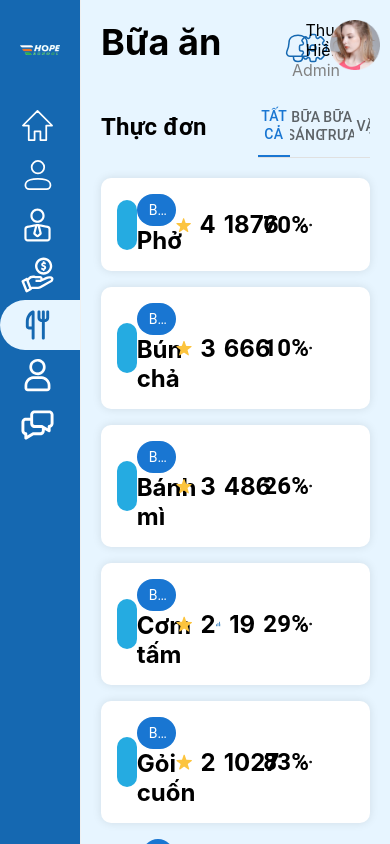
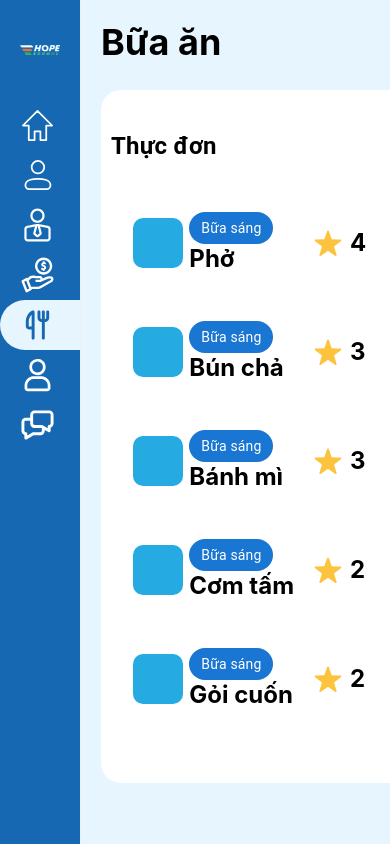
Before and after one commit to TalJa1/web-huybao, a React (Create React App) app: page /meals in a window 390 px wide. Built offline with nearby package versions, Linux system fonts and the light colour scheme.

Commit message:
Refactor MealPage layout for improved responsiveness and styling

```diff
--- a/src/views/MealPage.tsx
+++ b/src/views/MealPage.tsx
@@ -47,7 +47,8 @@ const Main: React.FC = () => {
   const currentMeals = filteredMeals.slice(indexOfFirstMeal, indexOfLastMeal);
 
   return (
-    <Box sx={{ padding: "20px" }}>
+    <Box sx={{ padding: "20px", overflowX: "auto" }}>
+      <Box sx={{ minWidth: "800px" }}>
         <Grid container>
           <Grid size={8}>
             <Box sx={{ color: "#000000", fontSize: "36px", fontWeight: "700" }}>
@@ -58,9 +59,19 @@ const Main: React.FC = () => {
             <Header />
           </Grid>
         </Grid>
+        <Box
+          sx={{
+            backgroundColor: "white",
+            padding: "10px",
+            marginTop: "20px",
+            borderRadius: "20px",
+          }}
+        >
           <Grid container alignItems="center" sx={{ marginTop: 2 }}>
             <Grid size={7}>
-          <Typography sx={{ color: "#000000", fontSize: "24px", fontWeight: "700" }}>
+              <Typography
+                sx={{ color: "#000000", fontSize: "24px", fontWeight: "700" }}
+              >
                 Thực đơn
               </Typography>
             </Grid>
@@ -99,9 +110,6 @@ const Main: React.FC = () => {
                   marginBottom: 2,
                   padding: 2,
                   alignItems: "center",
-              backgroundColor: "white",
-              borderRadius: "10px",
-              boxShadow: "0 0 10px rgba(0, 0, 0, 0.1)",
                 }}
               >
                 <Grid size={1} display="flex" justifyContent="center">
@@ -122,7 +130,9 @@ const Main: React.FC = () => {
                       color="primary"
                     />
                   </Typography>
-              <Box sx={{ fontSize: "24px", fontWeight: "700", color: "black" }}>
+                  <Box
+                    sx={{ fontSize: "24px", fontWeight: "700", color: "black" }}
+                  >
                     {meal.name}
                   </Box>
                 </Grid>
@@ -171,13 +181,15 @@ const Main: React.FC = () => {
               </Grid>
             ))}
           </Box>
-      <Box display="flex" justifyContent="center" sx={{ marginTop: 2 }}>
+          <Box display="flex" justifyContent="right" sx={{ marginTop: 2 }}>
             <Pagination
               count={Math.ceil(MealData.length / mealsPerPage)}
               page={currentPage}
               onChange={handlePageChange}
               color="primary"
             />
+          </Box>
+        </Box>
       </Box>
     </Box>
   );
```
Lines whose indentation alone changed are shown as unchanged.
